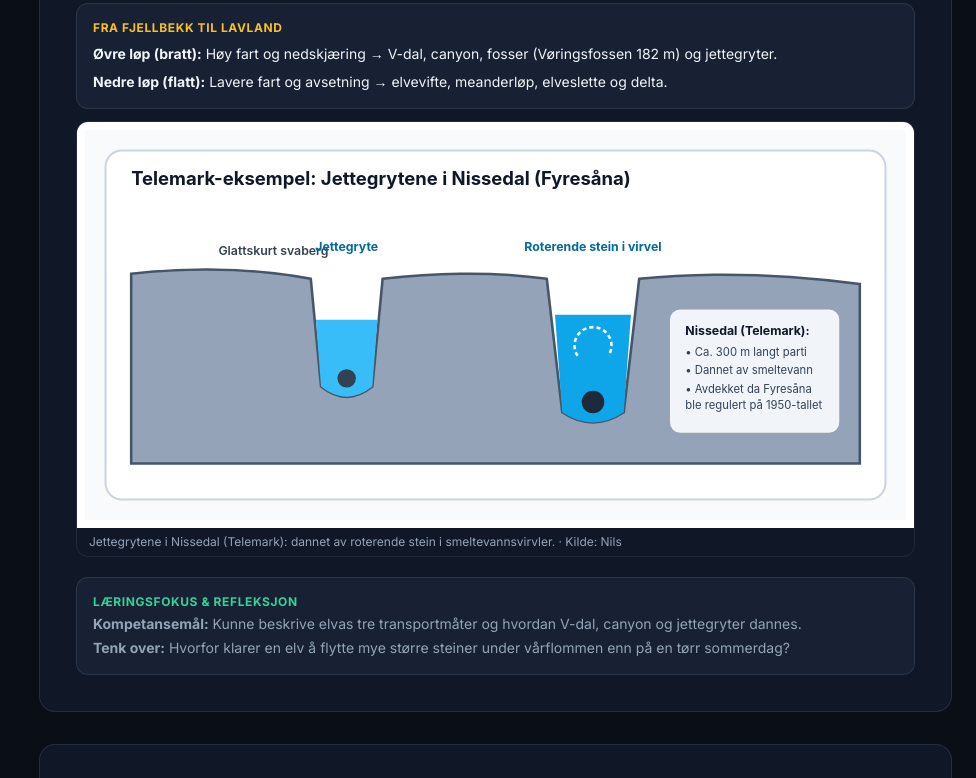
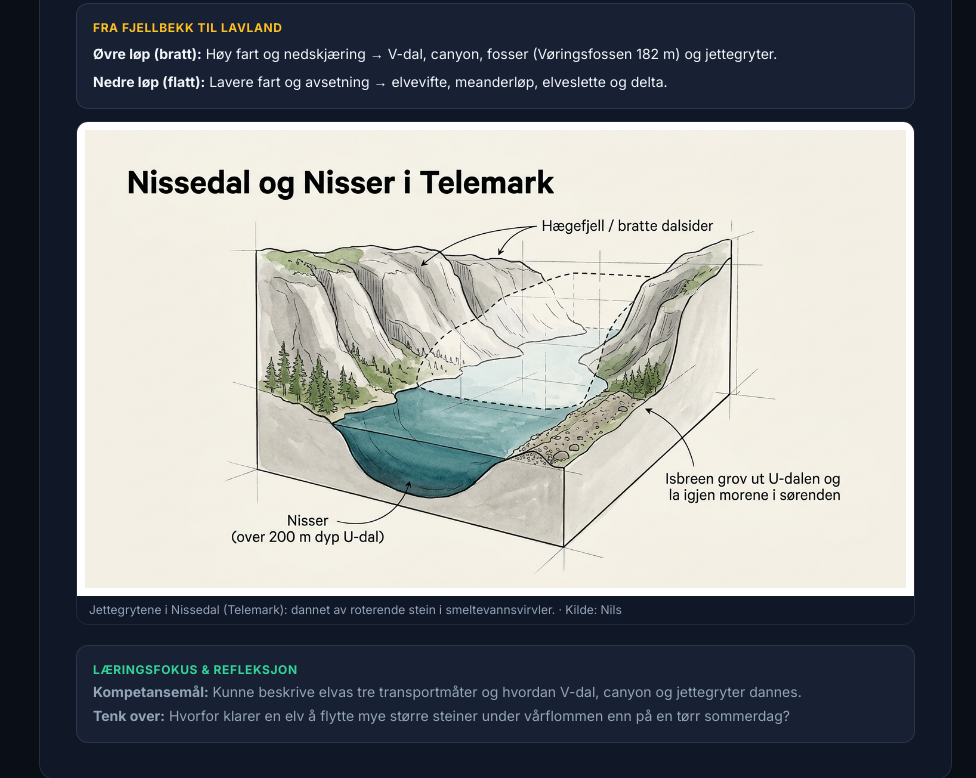
Before and after one commit to nilsnaas/Geografi, a plain HTML site: page index.html in a window 1280 px wide. Shown: the part 7859-8637 px from the top of the page, without its empty margins (304-1280 px from the left). Drawn offline with nearby package versions, Linux system fonts and the light colour scheme.

Commit message:
Bytt ut de siste 10 SVG-figurene med nye infografikk-illustrasjoner

```diff
--- a/index.html
+++ b/index.html
@@ -444,7 +444,7 @@
             <p><strong>Nedre løp (flatt):</strong> Lavere fart og avsetning → elvevifte, meanderløp, elveslette og delta.</p>
           </div>
           <figure class="overflow-hidden rounded-xl border border-slate-500/20">
-            <img src="Images/telemark-nissedal.svg" alt="Jettegrytene i Nissedal i Telemark" class="w-full bg-white p-2" />
+            <img src="Images/info-telemark-nissedal.jpg" alt="Jettegrytene i Nissedal i Telemark" class="w-full bg-white p-2" />
             <figcaption class="px-3 py-1.5 text-xs text-sec">Jettegrytene i Nissedal (Telemark): dannet av roterende stein i smeltevannsvirvler. · Kilde: Nils</figcaption>
           </figure>
         `,
@@ -727,7 +727,7 @@
               <figcaption class="px-3 py-1.5 text-xs text-sec">Jomfruland (Kragerø): Raet løftet av landheving. · Kilde: Nils</figcaption>
             </figure>
             <figure class="overflow-hidden rounded-xl border border-slate-500/20">
-              <img src="Images/telemark-geiteryggen.svg" alt="Geiteryggen isranddelta og grustak i Skien" class="w-full bg-white p-1.5" />
+              <img src="Images/info-telemark-geiteryggen.jpg" alt="Geiteryggen isranddelta og grustak i Skien" class="w-full bg-white p-1.5" />
               <figcaption class="px-3 py-1.5 text-xs text-sec">Geiteryggen (Skien): Isranddelta til marin grense (~147 moh.). · Kilde: Nils</figcaption>
             </figure>
           </div>
@@ -865,7 +865,7 @@
         period: 'Energi & atmosfære', part: '2. Klimasystemet',
         title: '2. Klimasystemet, energibalansen & drivhuseffekten',
         subtitle: 'Hvordan sola driver været i troposfæren og hvordan klimagasser holder jorda levelig',
-        image: 'Images/fig-drivhuseffekt.svg',
+        image: 'Images/info-drivhuseffekt.jpg',
         caption: 'Samspillet mellom solinnstråling, refleksjon fra lyse flater og varmestråling fanget av klimagasser. · Kilde: Nils',
         enkel: `
           <p>${g('klimasystemet', 'Klimasystemet')} drives av sola og består av fem sammenkoblede deler: atmosfæren, havet, landområdene, snø/is og biosfæren. Alt vær skjer i det nederste luftlaget, ${g('troposfaeren', 'troposfæren')} (0–12 km).</p>
@@ -936,7 +936,7 @@
         period: 'Skyer & nedbør', part: '4. Vannets kretsløp',
         title: '4. Vannets kretsløp & tre typer nedbør',
         subtitle: 'Hvorfor fuktig luft må stige for å danne skyer, og forskjellen på konvektiv, orografisk og frontnedbør',
-        image: 'Images/fig-nedborstyper.svg',
+        image: 'Images/info-nedborstyper.jpg',
         caption: 'Sammenligning av konvektiv nedbør, orografisk nedbør (med regnskygge) og frontnedbør. · Kilde: Nils',
         enkel: `
           <p>All nedbør oppstår når fuktig luft stiger, avkjøles og ${g('kondensasjon', 'kondenserer')} til vanndråper eller iskrystaller rundt små partikler (kondensasjonskjerner) i lufta.</p>
@@ -974,7 +974,7 @@
         period: 'Globale klimafaktorer', part: '5. Sol & vindbelter',
         title: '5. Breddegrad, høyde & global vindsirkulasjon',
         subtitle: 'Hvorfor solinnstrålingen styrer temperatursonene og skaper passatvinder, vestavinder og jetstrøm',
-        image: 'Images/fig-vindsirkulasjon.svg',
+        image: 'Images/info-vindsirkulasjon.jpg',
         caption: 'Det globale vindsirkulasjonsmønsteret på den nordlige halvkule med trykksoner og vindbelter. · Kilde: Nils',
         enkel: `
           <p>Solinnstrålingen er sterkest ved ekvator og avtar mot polene fordi solstrålene fordeles over et større område jo lenger nord vi kommer. I tillegg synker temperaturen med <strong>ca. 0,5–1 °C per 100 meter</strong> stigning over havet.</p>
@@ -1056,7 +1056,7 @@
         `,
         caseHtml: `
           <figure class="overflow-hidden rounded-xl border border-slate-500/20 mb-3">
-            <img src="Images/telemark-klimaprofil.svg" alt="Telemark som klimaprofil fra kyst til høyfjell" class="w-full bg-white p-2" />
+            <img src="Images/info-telemark-klimaprofil.jpg" alt="Telemark som klimaprofil fra kyst til høyfjell" class="w-full bg-white p-2" />
             <figcaption class="px-3 py-1.5 text-xs text-sec">Klimaprofil gjennom Telemark fra kystklima ved Skagerrak til polart høyfjellspreg på Gaustatoppen. · Kilde: Nils</figcaption>
           </figure>
         `,
@@ -1075,7 +1075,7 @@
         period: 'Kapittel 5', part: '1. Global oppvarming',
         title: '1. Global oppvarming & ekstremvær',
         subtitle: '2024 passerte 1,5 °C over førindustrielt nivå – og oppvarmingen skjer raskest i nord',
-        image: 'Images/fig-klimaendring-temp.svg',
+        image: 'Images/info-klimaendring-temp.jpg',
         caption: 'Sammenligning av målt oppvarming globalt (+1,5 °C), i Norge (+2,7 °C) og på Svalbard, samt naturlige vs. menneskeskapte årsaker. · Kilde: Nils',
         enkel: `
           <p>${g('global-oppvarming', 'Global oppvarming')} betyr at jordas gjennomsnittstemperatur stiger over tid. I 2024 var verdenssnittet for første gang <strong>1,5 °C varmere</strong> enn i perioden 1850–1930, og tiåret 2015–2024 er det varmeste som er målt.</p>
@@ -1145,7 +1145,7 @@
         period: 'Utslipp & måling', part: '3. Karbon & utslipp',
         title: '3. Karbonets kretsløp, utslipp & måling',
         subtitle: 'Hvordan fossile brensler og arealbruk endrer karbonkretsløpet, norske utslippskilder og iskjernearkiv',
-        image: 'Images/fig-karbonkretslop.svg',
+        image: 'Images/info-karbonkretslop.jpg',
         caption: 'Karbonets kretsløp og hvordan forbrenning av fossile brensler (70 %) og avskoging/arealbruk (30 %) øker CO₂ i atmosfæren. · Kilde: Nils',
         enkel: `
           <p>I ${g('karbonets-kretslop', 'karbonets kretsløp')} utveksles karbon mellom atmosfæren, skog og jordsmonn, havet og jordskorpa. Omtrent <strong>70 %</strong> av menneskeskapte CO₂-utslipp kommer fra fossile brensler (kull, olje, gass), og <strong>30 %</strong> fra avskoging og endret arealbruk.</p>
@@ -1181,7 +1181,7 @@
         period: 'Natur & hav', part: '4. Tilbakekobling & hav',
         title: '4. Tilbakekoblinger, is, permafrost & hav',
         subtitle: 'Albedo-effekten, tinende permafrost, havforsuring, svekket Golfstrøm og stigende havnivå',
-        image: 'Images/fig-tilbakekobling.svg',
+        image: 'Images/info-tilbakekobling.jpg',
         caption: 'Når havis og snø smelter, absorberer mørkt hav opptil 90 % av solenergien – en selvforsterkende tilbakekobling. · Kilde: Nils',
         enkel: `
           <p>En ${g('tilbakekobling', 'tilbakekobling')} oppstår når oppvarming setter i gang prosesser som forsterker seg selv: når havis smelter, absorberer mørkt hav opptil <strong>90 %</strong> av solenergien (mot snøens 10–20 %), og når ${g('permafrost', 'permafrost')} tiner, slippes metan og CO₂ ut.</p>
@@ -1289,7 +1289,7 @@
         period: 'Globalt & Brevik', part: '7. Paris & Langskip',
         title: '7. Parisavtalen & karbonfangst i Brevik (Langskip)',
         subtitle: 'Globalt klimasamarbeid, styrker og svakheter ved Parisavtalen, og verdensledende CO₂-fangst i Porsgrunn',
-        image: 'Images/fig-langskip-brevik.svg',
+        image: 'Images/info-langskip-brevik.jpg',
         caption: 'Langskip: CO₂ fanges ved Heidelberg Materials i Brevik (Porsgrunn), fraktes med skip til Øygarden og lagres 2600 m under Nordsjøen. · Kilde: Nils',
         enkel: `
           <p>${g('parisavtalen', 'Parisavtalen')} (2015, 194 land) har som mål å holde oppvarmingen godt under <strong>2 °C</strong> og helst under <strong>1,5 °C</strong>, med klimanøytralitet i andre halvdel av århundret. Norge har som mål 50–55 % kutt innen 2030 og 90–95 % innen 2050.</p>
```
Also changed, not shown: klassisk.html (+10 -10 lines), kunnskapstre.html (+10 -10 lines), Images/info-drivhuseffekt.jpg (added), Images/info-karbonkretslop.jpg (added), Images/info-klimaendring-temp.jpg (added), Images/info-langskip-brevik.jpg (added), Images/info-nedborstyper.jpg (added), Images/info-telemark-geiteryggen.jpg (added), Images/info-telemark-klimaprofil.jpg (added), Images/info-telemark-nissedal.jpg (added), Images/info-tilbakekobling.jpg (added), 2 other files.
